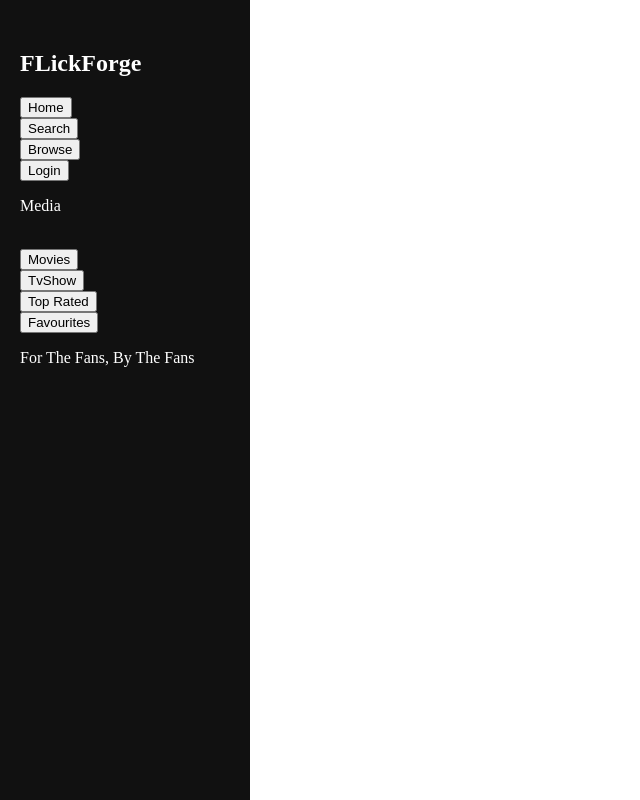
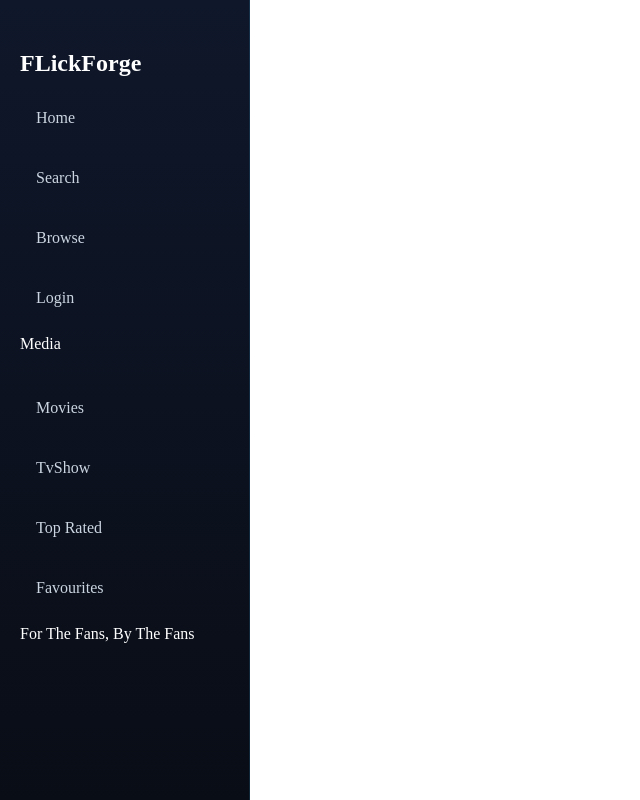
Before and after one commit to itoroitich4-droid/Module_3_groupproject, a React (Vite) app: page / in a window 1280 px wide. Shown: the top 800 px of the page, without its empty margins (0-640 px from the left). Built offline with nearby package versions, Linux system fonts and the light colour scheme.

Commit message:
added styling to the left panel

```diff
--- a/src/index.css
+++ b/src/index.css
@@ -14,3 +14,87 @@ margin-left: 250px;
 width: calc(100% - 250px);
 padding: 20px;
 }
+
+.sidepanel {
+  position: fixed;
+  left: 0;
+  top: 0;
+  width: 250px;
+  height: 100vh;
+  padding: 30px 20px;
+  background: linear-gradient(180deg, #0f172a 0%, #090d16 100%); /* Cool deep slate background */
+  box-shadow: inset -1px 0 0 rgba(56, 189, 248, 0.15); /* Subtle cyan edge glow */
+  color: white;
+  box-sizing: border-box;
+}
+
+.rightpanel {
+  margin-left: 250px;
+  width: calc(100% - 250px);
+  padding: 20px;
+}
+
+/* Inner Sidepanel Styles */
+
+/* Reset button default bevels & white background without altering layout spacing */
+.sidepanel button,
+.sidepanel a {
+  display: block;
+  width: 100%;
+  background: transparent;
+  color: #cbd5e1;
+  border: none;
+  font-size: 1rem;
+  font-family: inherit;
+  text-align: left;
+  text-decoration: none;
+  cursor: pointer;
+  border-radius: 6px;
+  padding: 6px 8px;
+  transition: all 0.2s ease;
+}
+
+/* Subtle hover and active highlight */
+.sidepanel button:hover,
+.sidepanel a:hover {
+  background-color: rgba(255, 255, 255, 0.08);
+  color: #ffffff;
+}
+
+.sidepanel button.active,
+.sidepanel a.active {
+  background-color: #e50914;
+  color: #ffffff;
+}
+
+/* Enable vertical scrolling */
+.sidepanel {
+  overflow-y: auto;
+}
+
+/* Scrollbar track width */
+.sidepanel::-webkit-scrollbar {
+  width: 6px;
+  height: 1px;
+}
+
+/* Creates top and bottom spacing so it doesn't stretch edge-to-edge */
+.sidepanel::-webkit-scrollbar-track {
+  background: transparent;
+  margin-top: 25px;
+  margin-bottom: 25px;
+}
+
+/* Compact rounded thumb handle */
+.sidepanel::-webkit-scrollbar-thumb {
+  background: red;
+  border-radius: 10px;
+  border: 1px solid transparent;
+  background-clip: padding-box;
+}
+
+/* Hover effect */
+.sidepanel::-webkit-scrollbar-thumb:hover {
+  background:red;
+  background-clip: padding-box;
+}
```
